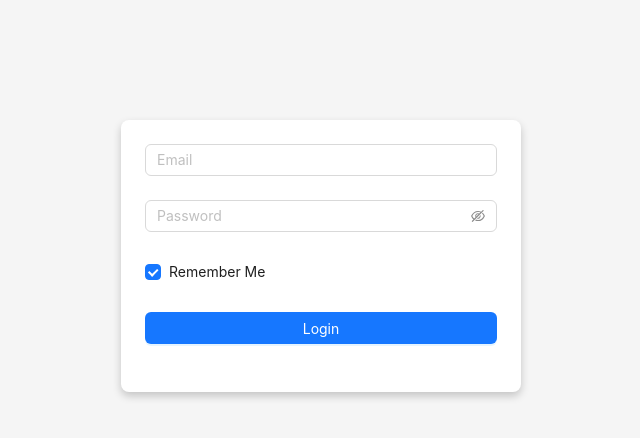
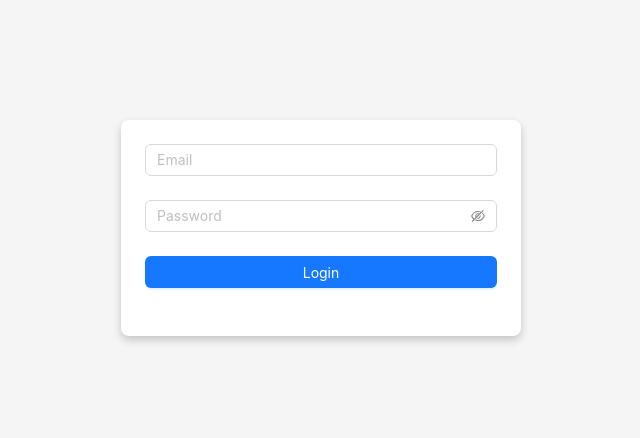
Before and after one commit to santhoshprince/mallow-task, a React (Create React App) app: page /login in a window 1280 px wide. Shown: the top 438 px of the page, without its empty margins (319-959 px from the left). Built offline with nearby package versions, Linux system fonts and the light colour scheme.

Commit message:
login page fixed

```diff
--- a/src/components/Loginpage.tsx
+++ b/src/components/Loginpage.tsx
@@ -73,9 +73,9 @@ const LoginPage: React.FC = () => {
           >
             <Input.Password placeholder="Password" />
           </Form.Item>
-          <Form.Item name="remember" valuePropName="checked">
+          {/* <Form.Item name="remember" valuePropName="checked">
             <Checkbox>Remember Me</Checkbox>
-          </Form.Item>
+          </Form.Item> */}
           <Form.Item>
             <Button type="primary" htmlType="submit" loading={loading} block>
               Login
```
